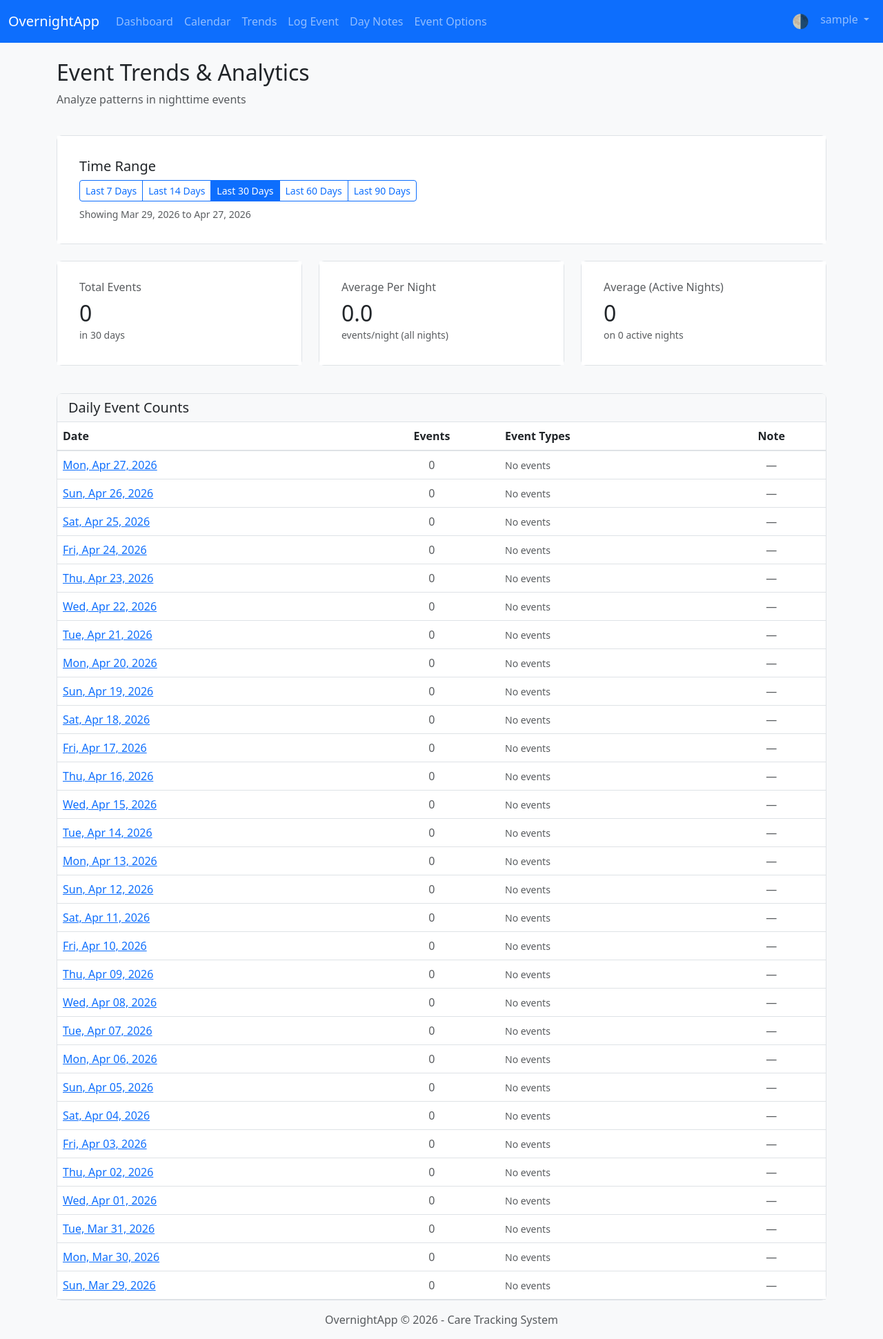
After one commit to cloudflying87/overnight, a Django app: page /trends/ in a window 1280 px wide. The commit adds this page. Shown: the whole page at 69% size. Run offline with Django 5.2, Linux system fonts and the light colour scheme; the visitor is signed in with stand-in values (Sample User, id 1); data that the repository does not hold is empty.

Commit message:
Add trends and analytics page
- Create trends_view showing event counts per night
- Display statistics: total events, averages, most common types
- Show daily breakdown table with event counts and types
- Add time range selector (7/14/30/60/90 days)
- Link to day view for detailed inspection
- Add Trends link to navbar
- Support user timezone for all calculations

🤖 Generated with [Claude Code](https://claude.com/claude-code)

Co-Authored-By: Claude Sonnet 4.5 <noreply@anthropic.com>

```diff
--- /dev/null
+++ b/apps/care_tracking/templates/care_tracking/trends.html
@@ -0,0 +1,133 @@
+{% extends 'base.html' %}
+
+{% block title %}Trends & Analytics - OvernightApp{% endblock %}
+
+{% block content %}
+<div class="container mt-4">
+    <div class="row mb-4">
+        <div class="col">
+            <h2>Event Trends & Analytics</h2>
+            <p class="text-muted">Analyze patterns in nighttime events</p>
+        </div>
+    </div>
+
+    <!-- Time Range Selector -->
+    <div class="card mb-4">
+        <div class="card-body">
+            <h5 class="card-title">Time Range</h5>
+            <div class="btn-group" role="group">
+                <a href="?days=7" class="btn btn-sm {% if days == 7 %}btn-primary{% else %}btn-outline-primary{% endif %}">Last 7 Days</a>
+                <a href="?days=14" class="btn btn-sm {% if days == 14 %}btn-primary{% else %}btn-outline-primary{% endif %}">Last 14 Days</a>
+                <a href="?days=30" class="btn btn-sm {% if days == 30 %}btn-primary{% else %}btn-outline-primary{% endif %}">Last 30 Days</a>
+                <a href="?days=60" class="btn btn-sm {% if days == 60 %}btn-primary{% else %}btn-outline-primary{% endif %}">Last 60 Days</a>
+                <a href="?days=90" class="btn btn-sm {% if days == 90 %}btn-primary{% else %}btn-outline-primary{% endif %}">Last 90 Days</a>
+            </div>
+            <p class="small text-muted mt-2 mb-0">Showing {{ start_date|date:"M d, Y" }} to {{ end_date|date:"M d, Y" }}</p>
+        </div>
+    </div>
+
+    <!-- Statistics Cards -->
+    <div class="row mb-4">
+        <div class="col-md-4 mb-3">
+            <div class="card">
+                <div class="card-body">
+                    <h6 class="card-subtitle mb-2 text-muted">Total Events</h6>
+                    <h2 class="mb-0">{{ stats.total_events }}</h2>
+                    <small class="text-muted">in {{ days }} days</small>
+                </div>
+            </div>
+        </div>
+        <div class="col-md-4 mb-3">
+            <div class="card">
+                <div class="card-body">
+                    <h6 class="card-subtitle mb-2 text-muted">Average Per Night</h6>
+                    <h2 class="mb-0">{{ stats.avg_events_per_night }}</h2>
+                    <small class="text-muted">events/night (all nights)</small>
+                </div>
+            </div>
+        </div>
+        <div class="col-md-4 mb-3">
+            <div class="card">
+                <div class="card-body">
+                    <h6 class="card-subtitle mb-2 text-muted">Average (Active Nights)</h6>
+                    <h2 class="mb-0">{{ stats.avg_events_on_active_nights }}</h2>
+                    <small class="text-muted">on {{ stats.days_with_events }} active nights</small>
+                </div>
+            </div>
+        </div>
+    </div>
+
+    <!-- Top Event Types -->
+    {% if top_event_types %}
+    <div class="card mb-4">
+        <div class="card-header">
+            <h5 class="mb-0">Most Common Event Types</h5>
+        </div>
+        <div class="card-body">
+            <div class="row">
+                {% for event_type, count in top_event_types %}
+                <div class="col-md-4 mb-2">
+                    <strong>{{ event_type }}:</strong> {{ count }} times
+                </div>
+                {% endfor %}
+            </div>
+        </div>
+    </div>
+    {% endif %}
+
+    <!-- Daily Breakdown -->
+    <div class="card">
+        <div class="card-header">
+            <h5 class="mb-0">Daily Event Counts</h5>
+        </div>
+        <div class="card-body p-0">
+            <div class="table-responsive">
+                <table class="table table-hover mb-0">
+                    <thead>
+                        <tr>
+                            <th>Date</th>
+                            <th class="text-center">Events</th>
+                            <th>Event Types</th>
+                            <th class="text-center">Note</th>
+                        </tr>
+                    </thead>
+                    <tbody>
+                        {% for day in daily_data %}
+                        <tr>
+                            <td>
+                                <a href="{% url 'care_tracking:day_view' day.date.year day.date.month day.date.day %}">
+                                    {{ day.date|date:"D, M d, Y" }}
+                                </a>
+                            </td>
+                            <td class="text-center">
+                                {% if day.event_count > 0 %}
+                                    <span class="badge bg-primary">{{ day.event_count }}</span>
+                                {% else %}
+                                    <span class="text-muted">0</span>
+                                {% endif %}
+                            </td>
+                            <td>
+                                {% if day.event_types %}
+                                    {% for event_type, count in day.event_types.items %}
+                                        <small class="me-2">{{ event_type }} ({{ count }})</small>
+                                    {% endfor %}
+                                {% else %}
+                                    <span class="text-muted small">No events</span>
+                                {% endif %}
+                            </td>
+                            <td class="text-center">
+                                {% if day.has_note %}
+                                    <span class="badge bg-success">✓</span>
+                                {% else %}
+                                    <span class="text-muted">—</span>
+                                {% endif %}
+                            </td>
+                        </tr>
+                        {% endfor %}
+                    </tbody>
+                </table>
+            </div>
+        </div>
+    </div>
+</div>
+{% endblock %}
--- a/apps/care_tracking/urls.py
+++ b/apps/care_tracking/urls.py
@@ -29,6 +29,6 @@ urlpatterns = [
     path('calendar/', views.calendar_view, name='calendar'),
     path('day/<int:year>/<int:month>/<int:day>/', views.day_view, name='day_view'),
 
-    # Trends (will be added in Phase 6)
-    # path('trends/', views.trends_view, name='trends'),
+    # Trends / Analytics
+    path('trends/', views.trends_view, name='trends'),
 ]
--- a/apps/care_tracking/views.py
+++ b/apps/care_tracking/views.py
@@ -372,3 +372,96 @@ def day_view(request, year, month, day):
     }
 
     return render(request, 'care_tracking/day_view.html', context)
+
+# ============================================================================
+# TRENDS / ANALYTICS
+# ============================================================================
+
+@login_required
+def trends_view(request):
+    """View trends and analytics for night events"""
+    import pytz
+    from collections import defaultdict
+
+    # Get date range from query params (default to last 30 days)
+    days = int(request.GET.get('days', 30))
+
+    # Get user's timezone
+    user_tz = pytz.timezone(request.user.timezone)
+    now_utc = timezone.now()
+    now_local = now_utc.astimezone(user_tz)
+
+    # Calculate date range
+    end_date = now_local.date()
+    start_date = end_date - timedelta(days=days - 1)
+
+    # Get all events in date range
+    events = NightEvent.objects.filter(
+        user=request.user,
+        event_datetime__date__gte=start_date,
+        event_datetime__date__lte=end_date
+    ).prefetch_related('event_options')
+
+    # Group events by date (in user's timezone)
+    events_by_date = defaultdict(list)
+    for event in events:
+        event_local = event.event_datetime.astimezone(user_tz)
+        event_date = event_local.date()
+        events_by_date[event_date].append(event)
+
+    # Build daily summary data
+    daily_data = []
+    for i in range(days):
+        current_date = start_date + timedelta(days=i)
+        date_events = events_by_date.get(current_date, [])
+
+        # Count events by type
+        event_type_counts = defaultdict(int)
+        for event in date_events:
+            for option in event.event_options.all():
+                event_type_counts[option.name] += 1
+
+        daily_data.append({
+            'date': current_date,
+            'event_count': len(date_events),
+            'events': date_events,
+            'event_types': dict(event_type_counts),
+            'has_note': DayNote.objects.filter(user=request.user, date=current_date).exists(),
+        })
+
+    # Reverse so newest is first
+    daily_data.reverse()
+
+    # Calculate statistics
+    event_counts = [d['event_count'] for d in daily_data]
+    total_events = sum(event_counts)
+    days_with_events = sum(1 for count in event_counts if count > 0)
+    avg_events_per_night = total_events / days if days > 0 else 0
+    avg_events_on_active_nights = total_events / days_with_events if days_with_events > 0 else 0
+    max_events_in_night = max(event_counts) if event_counts else 0
+
+    # Find most common event types
+    all_event_types = defaultdict(int)
+    for day_data in daily_data:
+        for event_type, count in day_data['event_types'].items():
+            all_event_types[event_type] += count
+
+    # Sort by count descending
+    top_event_types = sorted(all_event_types.items(), key=lambda x: x[1], reverse=True)[:5]
+
+    context = {
+        'daily_data': daily_data,
+        'days': days,
+        'start_date': start_date,
+        'end_date': end_date,
+        'stats': {
+            'total_events': total_events,
+            'days_with_events': days_with_events,
+            'avg_events_per_night': round(avg_events_per_night, 1),
+            'avg_events_on_active_nights': round(avg_events_on_active_nights, 1),
+            'max_events_in_night': max_events_in_night,
+        },
+        'top_event_types': top_event_types,
+    }
+
+    return render(request, 'care_tracking/trends.html', context)
--- a/templates/base.html
+++ b/templates/base.html
@@ -56,6 +56,9 @@
                     </li>
                     <li class="nav-item">
                         <a class="nav-link" href="{% url 'care_tracking:calendar' %}">Calendar</a>
+                    </li>
+                    <li class="nav-item">
+                        <a class="nav-link" href="{% url 'care_tracking:trends' %}">Trends</a>
                     </li>
                     <li class="nav-item">
                         <a class="nav-link" href="{% url 'care_tracking:nightevent_create' %}">Log Event</a>
```
